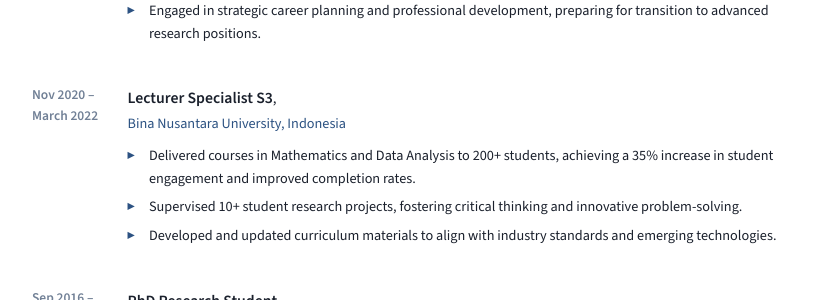
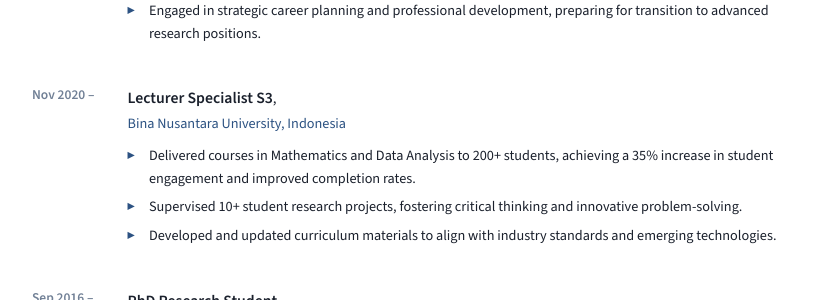
Before and after one commit to Kristina01-hash/Kristina01-hash.github.io, a Jekyll site: the page pdf/cv/index.html, which Jekyll copies as it is, in a window 1280 px wide and 900 px high, scrolled down 2569 px. Shown: the part 154-454 px from the top of the window, without its empty margins (228-1046 px from the left). Built offline with Jekyll 4.4.1, drawn with Linux system fonts in a browser that asks for light colours.

Commit message:
Update index.html

```diff
--- a/pdf/cv/index.html
+++ b/pdf/cv/index.html
@@ -730,7 +730,7 @@
       </tr>
       <tr>
 
-        <td class="date">Nov 2020 –<br>March 2022</td>
+        <td class="date">Nov 2020 –<br></td>
         <td>
           <span class="role">Lecturer Specialist S3</span>, <span class="institution">Bina Nusantara University, Indonesia</span>
           <ul>
```
